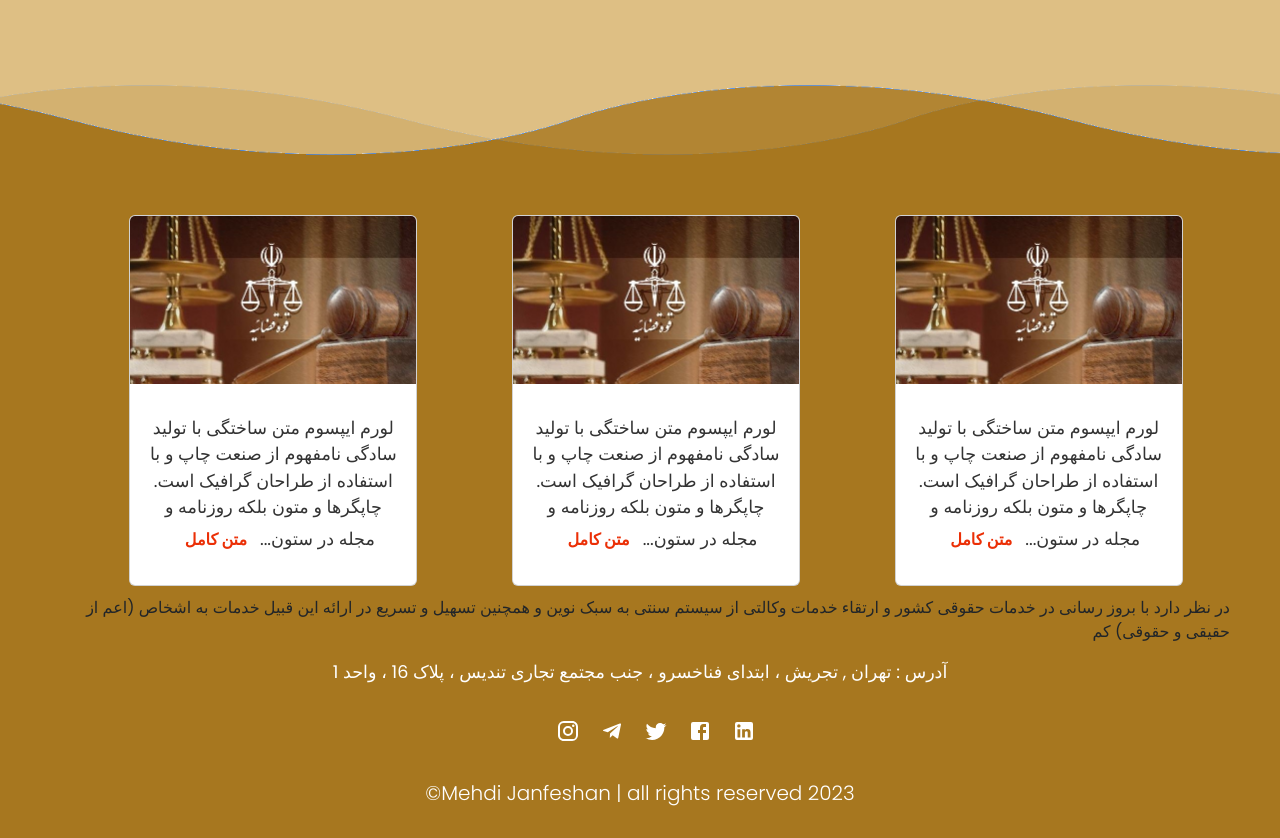
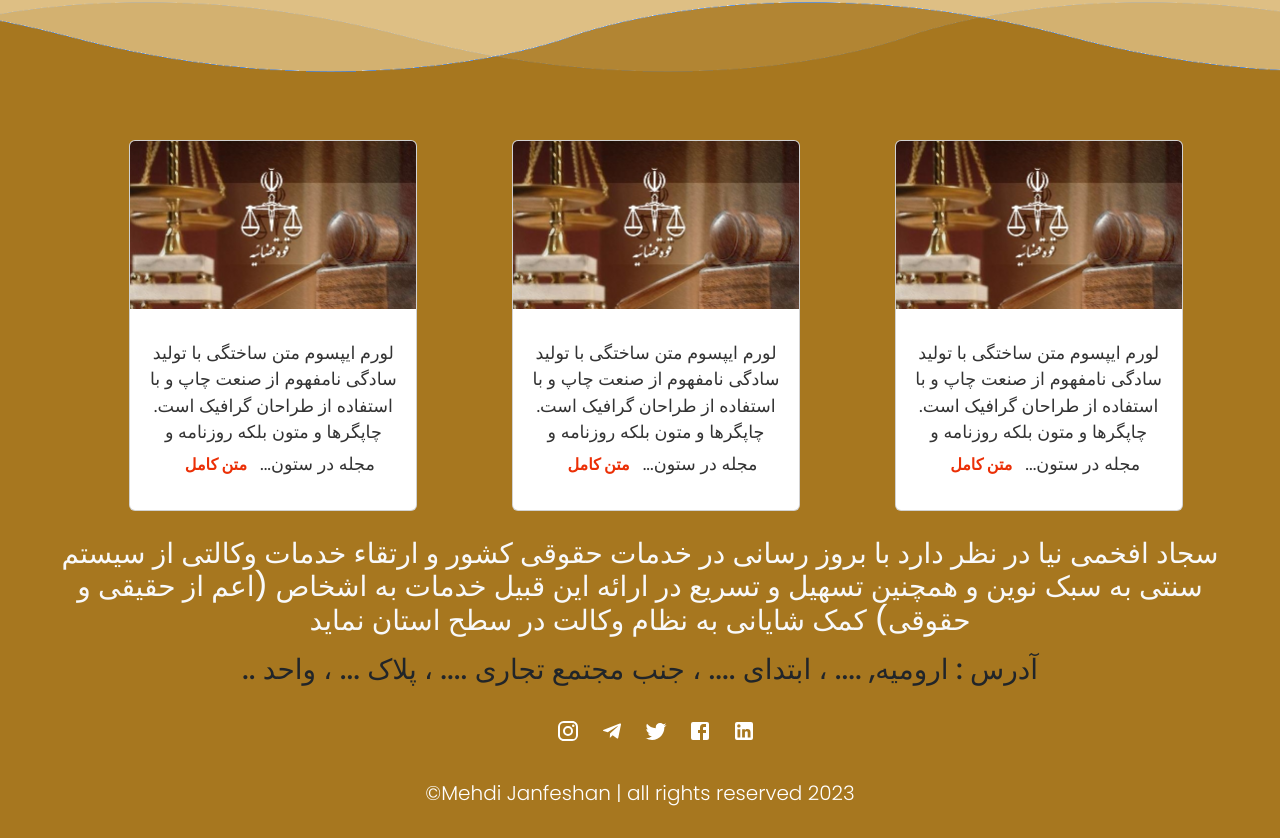
Before and after one commit to s-m-jan/faribasApp, a React (Create React App) app: page / in a window 1280 px wide. Shown: the part 862-1700 px from the top of the page. Built offline with nearby package versions, Linux system fonts and the light colour scheme.

Commit message:
Some small bugs removed

```diff
--- a/src/components/footer/Footer.jsx
+++ b/src/components/footer/Footer.jsx
@@ -32,18 +32,18 @@ function Footer() {
 
         </ul>
 
-        <div>
-          <span>
-            در نظر دارد با بروز رسانی در خدمات حقوقی کشور و ارتقاء خدمات وکالتی
+        <div className="my-3 text-center">
+          <span className="h3 text-light ">
+            سجاد افخمی نیا در نظر دارد با بروز رسانی در خدمات حقوقی کشور و ارتقاء خدمات وکالتی
             از سیستم سنتی به سبک نوین و همچنین تسهیل و تسریع در ارائه این قبیل
-            خدمات به اشخاص (اعم از حقیقی و حقوقی) کم
+            خدمات به اشخاص (اعم از حقیقی و حقوقی) کمک شایانی به نظام وکالت در سطح استان نماید
           </span>
         </div>
 
-        <p>
-          آدرس : تهران , تجریش ، ابتدای فناخسرو ، جنب مجتمع تجاری تندیس ، پلاک
-          16 ، واحد 1{" "}
-        </p>
+        <h3>
+          آدرس : ارومیه, .... ، ابتدای .... ، جنب مجتمع تجاری .... ، پلاک
+          ... ، واحد ..{" "}
+        </h3>
 
         <ul className={styles.socialIcon}>
           <li>
--- a/src/components/footerCard/FooterCard.module.css
+++ b/src/components/footerCard/FooterCard.module.css
@@ -1,6 +1,9 @@
+.cardStyle{
+    margin-top: 8px;
+}
+
 .cardStyle img{
     cursor: pointer;
-
 }
 .cardStyle:hover img{
     opacity: .4;
--- a/src/components/movieBg/MovieBg.jsx
+++ b/src/components/movieBg/MovieBg.jsx
@@ -10,7 +10,7 @@ const MovieBg = () => {
       <video src={videoBg} autoPlay loop muted/>
       <div className={style.content}>
         <img src={sajjadImage} alt="sajjad afkhaminia" />
-        <h1>به وبسایت شخصی سجاد افخمی نیا وکیل پایه یک دادگستری خوش آمدید</h1>
+        <h1 className='text-center'>به وبسایت شخصی سجاد افخمی نیا وکیل پایه یک دادگستری خوش آمدید</h1>
         <h3>قبول کلیه دعاوی حقوقی</h3>
       </div>
     </div>
```
